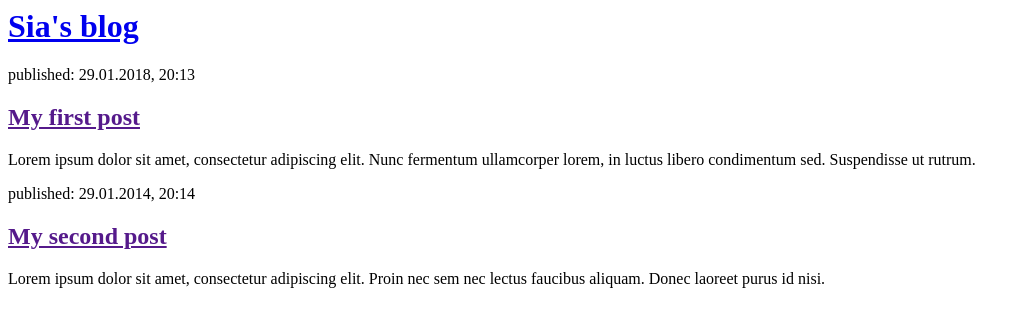
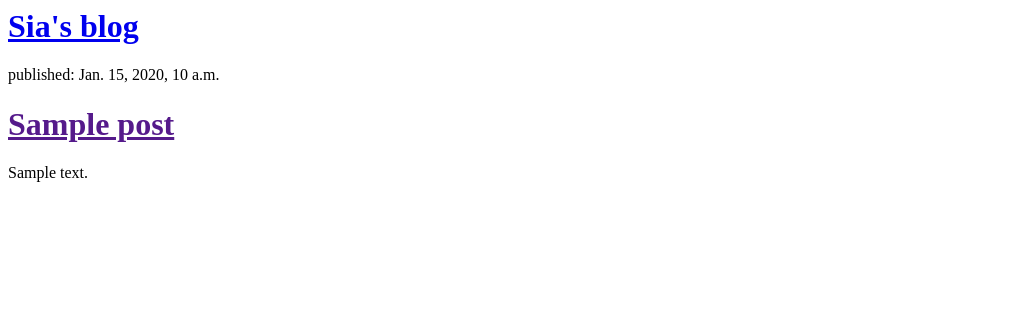
Before and after one commit to anastasia5598/my-first-blog, a Django app: template blog/templates/blog/post_list.html in a window 1280 px wide. Shown: the top 327 px of the page, without its empty margins (0-1026 px from the left). Run offline with Django 3.2, Linux system fonts and the light colour scheme; the template is opened without the code that fills it: values that come from a table or form of the project are taken from there, others are empty; tables that the repository leaves empty hold one stand-in row (values such as "Sample post").

Commit message:
Modified templates to display posts from database.

```diff
--- a/blog/templates/blog/post_list.html
+++ b/blog/templates/blog/post_list.html
@@ -6,17 +6,13 @@
         <div>
             <h1><a href="/">Sia's blog</a></h1>
         </div>
+        {% for post in posts %}
+            <div>
+                <p>published: {{ post.published_date }}</p>
+                <h1><a href="">{{ post.title }}</a></h1>
+                <p>{{ post.text|linebreaksbr }}</p>
+            </div>
+        {% endfor %}
 
-        <div>
-            <p>published: 29.01.2018, 20:13</p>
-            <h2><a href="">My first post</a></h2>
-            <p>Lorem ipsum dolor sit amet, consectetur adipiscing elit. Nunc fermentum ullamcorper lorem, in luctus libero condimentum sed. Suspendisse ut rutrum.</p>
-        </div>
-
-        <div>
-            <p>published: 29.01.2014, 20:14</p>
-            <h2><a href="">My second post</a></h2>
-            <p>Lorem ipsum dolor sit amet, consectetur adipiscing elit. Proin nec sem nec lectus faucibus aliquam. Donec laoreet purus id nisi.</p>
-        </div>
     </body>
 </html>
--- a/blog/views.py
+++ b/blog/views.py
@@ -1,4 +1,7 @@
 from django.shortcuts import render
+from django.utils import timezone
+from .models import Post
 
 def post_list(request):
-    return render(request, 'blog/post_list.html', {})
+    posts = Post.objects.filter(published_date__lte = timezone.now()).order_by('published_date')
+    return render(request, 'blog/post_list.html', {'posts':posts})
```
